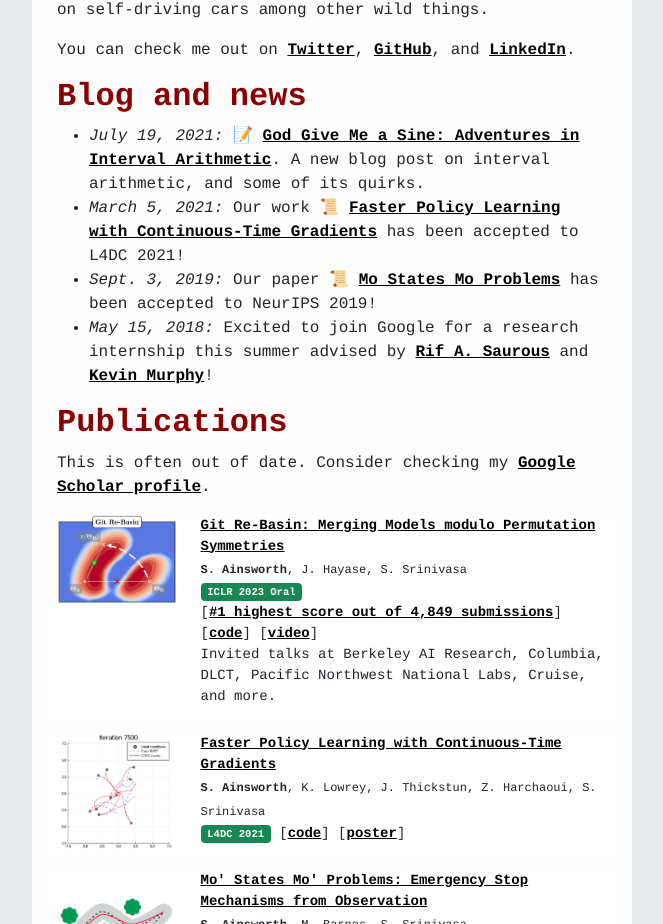
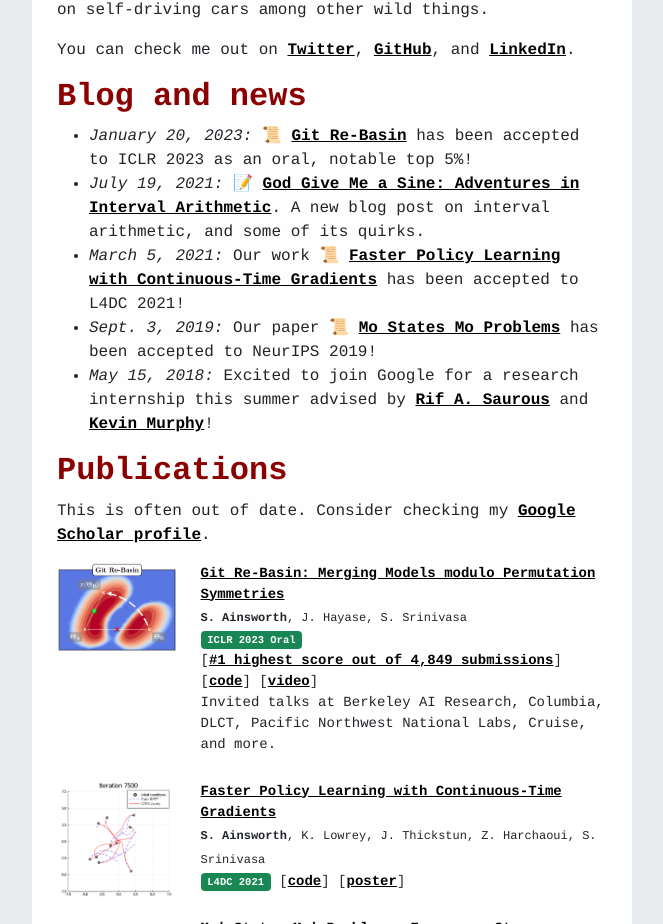
Before and after one commit to samuela/personal-website, a Next.js app: page / in a window 1280 px wide. Shown: the part 859-1783 px from the top of the page, without its empty margins (308-971 px from the left). Built offline with nearby package versions, Linux system fonts and the light colour scheme.

Commit message:
add "news" item re git re-basin acceptance

```diff
--- a/pages/index.tsx
+++ b/pages/index.tsx
@@ -82,6 +82,11 @@ function HomePage() {
             </p>
             <h2>Blog and news</h2>
             <ul>
+              <li>
+                <i>January 20, 2023:</i> 📜{" "}
+                <a href="https://arxiv.org/abs/2209.04836">Git Re-Basin</a> has
+                been accepted to ICLR 2023 as an oral, notable top 5%!
+              </li>
               <li>
                 <i>July 19, 2021:</i> 📝{" "}
                 <a href="pluto_interval_blog.jl.html">
```
